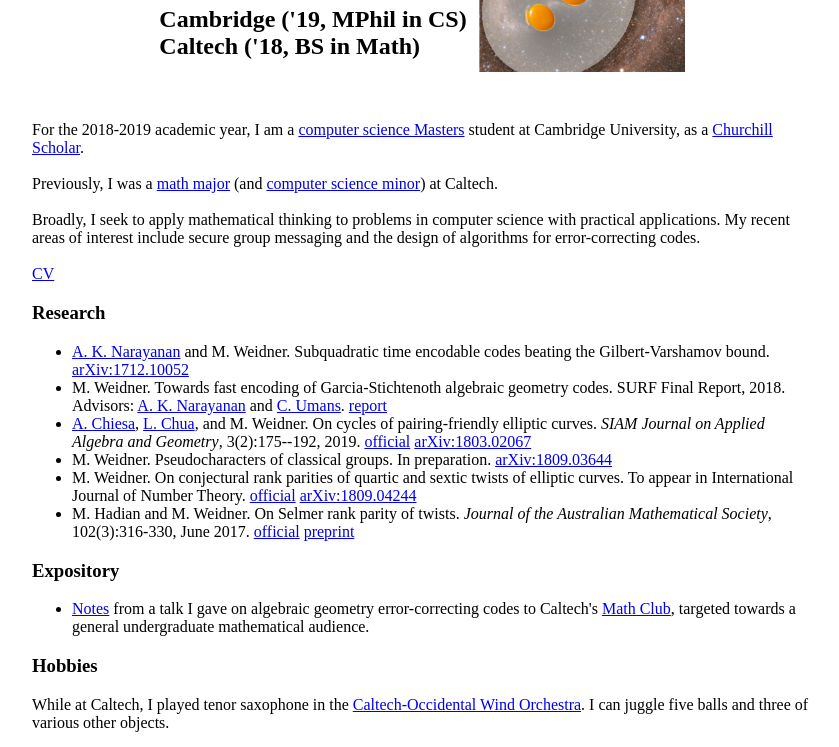
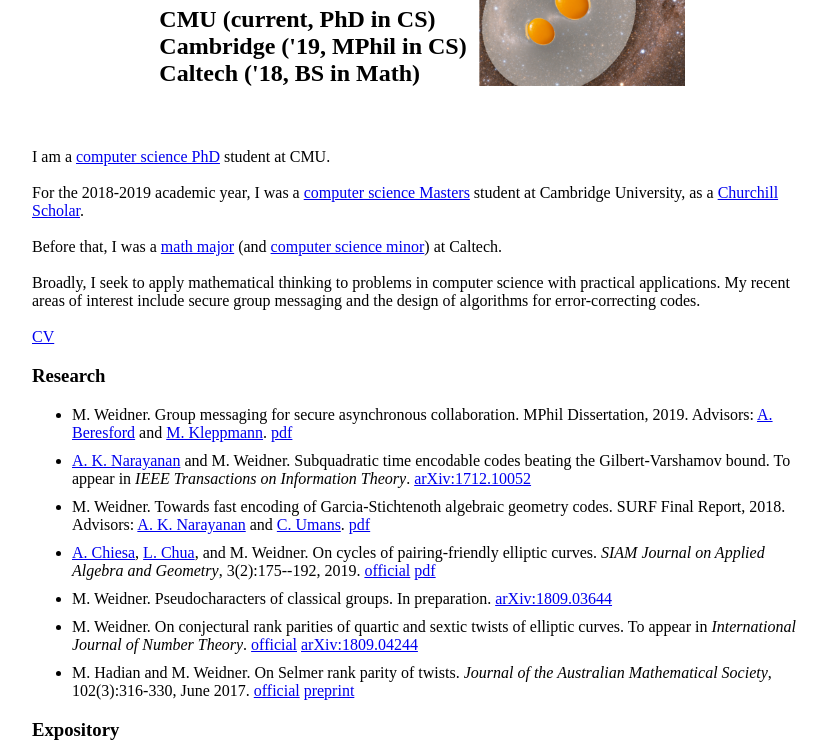
Before and after one commit to mweidner037/mweidner037.github.io, a plain HTML site: page index.html in a window 1280 px wide. Shown: the part 71-818 px from the top of the page, without its empty margins (218-1057 px from the left). Drawn offline with Linux system fonts and the light colour scheme.

Commit message:
New publications

```diff
--- a/index.html
+++ b/index.html
@@ -4,6 +4,12 @@
     <title>Matthew Weidner</title>
 
     <meta http-equiv="Content-Type" content="text/html;charset=UTF-8" />
+
+    <style>
+    li{
+      margin: 10px 0;
+    }
+    </style>
 </head>
 
 <body>
@@ -12,6 +18,7 @@
     <td>
         <h1>Matthew Weidner</h1>
         <h2>
+            CMU (current, PhD in CS) <br />
             Cambridge ('19, MPhil in CS)<br />
             Caltech ('18, BS in Math)
         </h2>
@@ -23,9 +30,11 @@
     </tr></table>
 
     <div style="width:780px;display:inline-block;padding:30px; border-radius:30px;text-align:left;">
-        For the 2018-2019 academic year, I am a <a href="https://www.cst.cam.ac.uk/teaching/masters">computer science Masters</a> student at Cambridge University, as a <a href="http://www.winstonchurchillfoundation.org/">Churchill Scholar</a>.
+        I am a <a href="https://www.csd.cs.cmu.edu/academics/doctoral/overview">computer science PhD</a> student at CMU.
         <br /><br />
-        Previously, I was a <a href="http://pma.caltech.edu/content/undergraduate-program-mathematics">math major</a> (and <a href="http://cms.caltech.edu/academics/ugrad">computer science minor</a>) at Caltech.
+        For the 2018-2019 academic year, I was a <a href="https://www.cst.cam.ac.uk/teaching/masters">computer science Masters</a> student at Cambridge University, as a <a href="http://www.winstonchurchillfoundation.org/">Churchill Scholar</a>.
+        <br /><br />
+        Before that, I was a <a href="http://pma.caltech.edu/research-and-academics/mathematics/math-undergraduate-studies/undergraduate-math-program-description">math major</a> (and <a href="http://cms.caltech.edu/academics/ugrad">computer science minor</a>) at Caltech.
         <br /><br />
         Broadly, I seek to apply mathematical thinking to problems in computer science with practical applications.
         My recent areas of interest include secure group messaging and the design of algorithms for error-correcting codes.
@@ -35,16 +44,18 @@
        <h3>Research</h3>
        <ul>
 
-       <li><a href="https://www.lip6.fr/actualite/personnes-fiche.php?ident=D2089">A. K. Narayanan</a> and M. Weidner.  Subquadratic time encodable codes beating the Gilbert-Varshamov bound.  <a href="https://arxiv.org/abs/1712.10052">arXiv:1712.10052</a></li>
+       <li>M. Weidner.  Group messaging for secure asynchronous collaboration.  MPhil Dissertation, 2019.  Advisors: <a href="https://www.cl.cam.ac.uk/~arb33/">A. Beresford<a/> and <a href="http://martin.kleppmann.com/">M. Kleppmann</a>. <a href="acs-dissertation.pdf">pdf</a></li>
+
+       <li><a href="https://www.lip6.fr/actualite/personnes-fiche.php?ident=D2089">A. K. Narayanan</a> and M. Weidner.  Subquadratic time encodable codes beating the Gilbert-Varshamov bound.  To appear in <i>IEEE Transactions on Information Theory</i>.  <a href="https://arxiv.org/abs/1712.10052">arXiv:1712.10052</a></li>
 
        <li>M. Weidner.  Towards fast encoding of Garcia-Stichtenoth algebraic
-geometry codes.  SURF Final Report, 2018.  Advisors: <a href="https://www.lip6.fr/actualite/personnes-fiche.php?ident=D2089">A. K. Narayanan<a/> and <a href="http://users.cms.caltech.edu/~umans/">C. Umans</a>. <a href="final_report.pdf">report</a>
+geometry codes.  SURF Final Report, 2018.  Advisors: <a href="https://www.lip6.fr/actualite/personnes-fiche.php?ident=D2089">A. K. Narayanan<a/> and <a href="http://users.cms.caltech.edu/~umans/">C. Umans</a>. <a href="final_report.pdf">pdf</a></li>
 
-       <li><a href="http://people.eecs.berkeley.edu/~alexch/">A. Chiesa</a>, <a href="https://people.eecs.berkeley.edu/~chualynn/">L. Chua</a>, and M. Weidner.  On cycles of pairing-friendly elliptic curves.  <i>SIAM Journal on Applied Algebra and Geometry</i>, 3(2):175--192, 2019.  <a href="https://epubs.siam.org/doi/abs/10.1137/18M1173708">official</a> <a href="https://arxiv.org/abs/1803.02067">arXiv:1803.02067</a></li>
+       <li><a href="http://people.eecs.berkeley.edu/~alexch/">A. Chiesa</a>, <a href="https://people.eecs.berkeley.edu/~chualynn/">L. Chua</a>, and M. Weidner.  On cycles of pairing-friendly elliptic curves.  <i>SIAM Journal on Applied Algebra and Geometry</i>, 3(2):175--192, 2019.  <a href="https://epubs.siam.org/doi/abs/10.1137/18M1173708">official</a> <a href="curve_cycles.pdf">pdf</a></li>
 
        <li>M. Weidner.  Pseudocharacters of classical groups.  In preparation. <a href="https://arxiv.org/abs/1809.03644">arXiv:1809.03644</a></li>
 
-       <li>M. Weidner.  On conjectural rank parities of quartic and sextic twists of elliptic curves.  To appear in International Journal of Number Theory. <a href="https://www.worldscientific.com/doi/abs/10.1142/S1793042119501057">official</a> <a href="https://arxiv.org/abs/1809.04244">arXiv:1809.04244</a></li>
+       <li>M. Weidner.  On conjectural rank parities of quartic and sextic twists of elliptic curves.  To appear in <i>International Journal of Number Theory</i>. <a href="https://www.worldscientific.com/doi/abs/10.1142/S1793042119501057">official</a> <a href="https://arxiv.org/abs/1809.04244">arXiv:1809.04244</a></li>
 
        <li>M. Hadian and M. Weidner.  On Selmer rank parity of twists. <i>Journal of the Australian Mathematical Society</i>, 102(3):316-330, June 2017. <a href="https://www.cambridge.org/core/journals/journal-of-the-australian-mathematical-society/article/on-selmer-rank-parity-of-twists/3D01D5F6CCB54D76A7DDEF8372157E9F">official</a> <a href="selmer_rank_parity_of_twists.pdf">preprint</a></li>
 
@@ -68,7 +79,7 @@ geometry codes.  SURF Final Report, 2018.  Advisors: <a href="https://www.lip6.f
        Here is a <a href="fun_math_problems.pdf">packet of "fun" math problems</a>, compiled from various sources by a group including <a href="http://www.williamhoza.com/">William Hoza</a>, <a href="https://web.math.princeton.edu/~lshou/">Laura Shou</a>, <a href="http://jalexstark.com/">Jalex Stark</a>, Michael Wheeler, and myself.  They are designed to be printed double sided and cut in two, so that each problem has a link to its "answer" on the back.
 
        <h3>Contact</h3>
-       malw2 [AT] cl.cam.ac.uk
+       maweidne [AT] andrew.cmu.edu
 
     </div>
 
```
Also changed, not shown: 2 other files.
